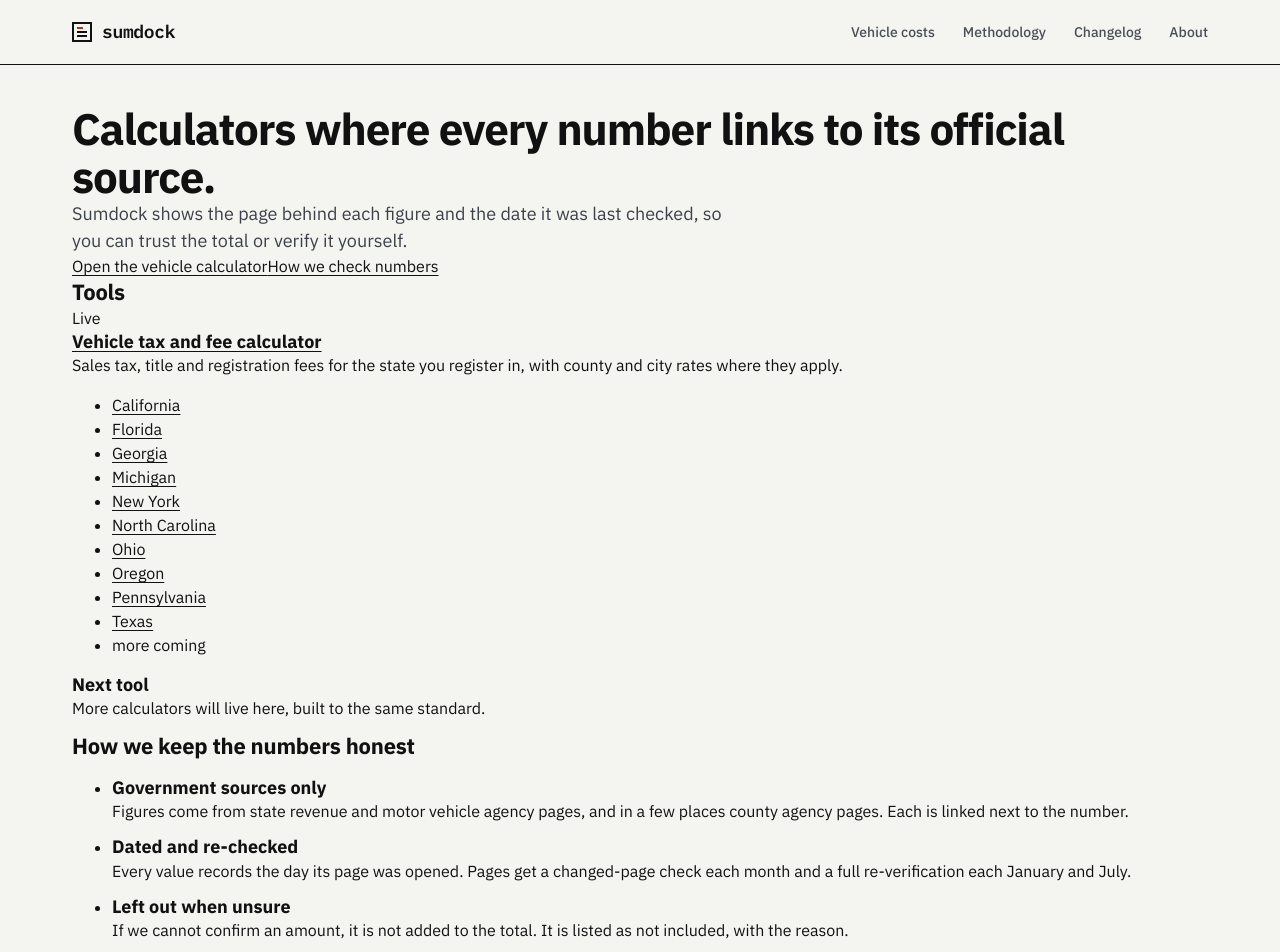
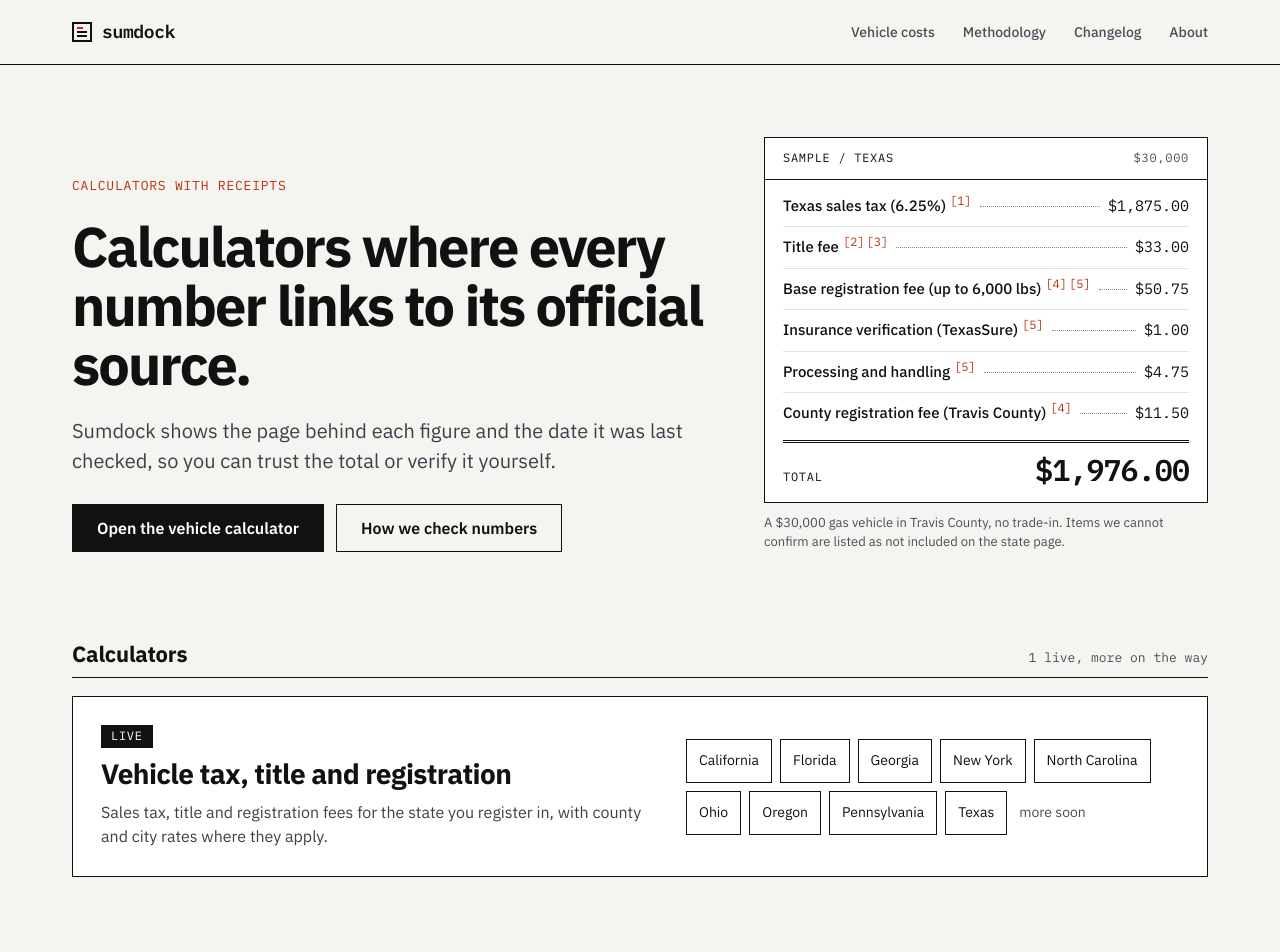
Before and after one commit to sanyamgargg/sumdock, a Next.js app: page / in a window 1280 px wide. Shown: the top 952 px of the page. Built offline with nearby package versions, Linux system fonts and the light colour scheme.

Commit message:
Statement design: home hero with sample statement from the Texas calculation
Co-Authored-By: Claude Sonnet 5.5 <noreply@anthropic.com>

```diff
--- a/app/page.tsx
+++ b/app/page.tsx
@@ -1,5 +1,10 @@
 import Link from "next/link";
+import Statement from "@/components/Statement";
+import { calculate } from "@/lib/calc";
+import { DEFAULT_INPUTS, verificationStatus } from "@/lib/content";
 import { loadStates } from "@/lib/data";
+import { usdShort } from "@/lib/format";
+import { footnotes } from "@/lib/sources";
 import { site } from "@/lib/site";
 
 const HONEST = [
@@ -19,11 +24,27 @@ const HONEST = [
 
 export default function Home() {
   const states = loadStates();
+  // States listed as live are the ones that are not still in review.
+  const live = states.filter((s) => verificationStatus(s).status !== "in-review");
+
+  // The sample statement is a real calculation on the Texas data, run when the site is built.
+  const tx = states.find((s) => s.slug === "texas");
+  const sample = tx
+    ? (() => {
+        const county = tx.counties?.fees.value && "Travis" in tx.counties.fees.value ? "Travis" : "";
+        const inputs = { ...DEFAULT_INPUTS, county };
+        const result = calculate(tx, inputs);
+        return { state: tx, inputs, result, notes: footnotes(tx, result.lines.map((l) => l.id)) };
+      })()
+    : null;
+
   return (
-    <>
-      <section className="hero hero--home">
-        <h1>Calculators where every number links to its official source.</h1>
-        <p className="lede">
+    <div className="stack stack--home">
+      <section className="hero" aria-labelledby="hero-title">
+        <div className="hero__copy">
+          <p className="hero__eyebrow label">Calculators with receipts</p>
+          <h1 id="hero-title">Calculators where every number links to its official source.</h1>
+          <p className="hero__lede">
             {site.name} shows the page behind each figure and the date it was last checked, so you can trust the total or verify it
             yourself.
           </p>
@@ -31,47 +52,59 @@ export default function Home() {
             <Link href="/vehicle/" className="btn">Open the vehicle calculator</Link>
             <Link href="/methodology/" className="btn btn--ghost">How we check numbers</Link>
           </div>
+        </div>
+        {sample && (
+          <div className="hero__sample">
+            <Statement
+              compact
+              title={`Sample / ${sample.state.name}`}
+              aside={usdShort(sample.inputs.price)}
+              lines={sample.result.lines}
+              footnoteNumbers={sample.notes.byLine}
+              linkFootnotes={false}
+              total={sample.result.total}
+              totalLabel="Total"
+            />
+            <p className="hero__caption">
+              A {usdShort(sample.inputs.price)} gas vehicle{sample.inputs.county ? ` in ${sample.inputs.county} County` : ""}, no trade-in. Items we
+              cannot confirm are listed as not included on the state page.
+            </p>
+          </div>
+        )}
       </section>
 
-      <section aria-labelledby="tools" className="tools-section">
-        <h2 id="tools" className="eyebrow">Tools</h2>
-        <div className="tools">
-          <article className="card tool-card">
-            <span className="status">Live</span>
-            <h3 className="tool-card__title">
-              <Link href="/vehicle/">Vehicle tax and fee calculator</Link>
-            </h3>
-            <p>
-              Sales tax, title and registration fees for the state you register in, with county and city rates where they apply.
-            </p>
-            <ul className="chip-list" aria-label="States available now">
-              {states.map((s) => (
-                <li key={s.slug}>
-                  <Link href={`/vehicle/${s.slug}/`}>{s.name}</Link>
-                </li>
+      <section aria-labelledby="tools" className="tools">
+        <div className="section-head">
+          <h2 id="tools">Calculators</h2>
+          <p className="section-head__meta">1 live, more on the way</p>
+        </div>
+        <article className="tool">
+          <div className="tool__copy">
+            <span className="tool__tag">Live</span>
+            <h3 className="tool__title"><Link href="/vehicle/">Vehicle tax, title and registration</Link></h3>
+            <p>Sales tax, title and registration fees for the state you register in, with county and city rates where they apply.</p>
+          </div>
+          <ul className="chips" aria-label="States available now">
+            {live.map((s) => (
+              <li key={s.slug}><Link href={`/vehicle/${s.slug}/`}>{s.name}</Link></li>
             ))}
-              <li className="chip-list__more">more coming</li>
+            <li className="chips__more">more soon</li>
           </ul>
         </article>
-
-          <article className="card tool-card tool-card--next">
-            <h3 className="tool-card__title">Next tool</h3>
-            <p>More calculators will live here, built to the same standard.</p>
-          </article>
-        </div>
       </section>
 
       <section aria-labelledby="honest" className="honest">
         <h2 id="honest">How we keep the numbers honest</h2>
-        <ul className="honest__list">
-          {HONEST.map((h) => (
-            <li key={h.title} className="card">
+        <ol className="honest__list">
+          {HONEST.map((h, n) => (
+            <li key={h.title} className="honest__item">
+              <span className="honest__num">{String(n + 1).padStart(2, "0")}</span>
               <h3>{h.title}</h3>
               <p>{h.body}</p>
             </li>
           ))}
-        </ul>
+        </ol>
       </section>
-    </>
+    </div>
   );
 }
--- a/app/styles/home.css
+++ b/app/styles/home.css
@@ -1 +1,99 @@
-/* home styles: added in a later step. */
+/* Home page: hero with sample statement, calculators list, "how we keep the numbers honest". */
+
+.stack--home { gap: 56px; }
+@media (min-width: 760px) {
+  .stack--home { gap: 88px; padding-top: 32px; }
+}
+
+.hero { display: flex; flex-direction: column; gap: 32px; }
+.hero__copy { display: flex; flex-direction: column; gap: 18px; min-width: 0; }
+.hero__eyebrow { margin: 0; color: var(--accent); }
+.hero h1 { font-size: 36px; line-height: 1.05; letter-spacing: -0.035em; }
+.hero__lede { margin: 0; max-width: 620px; color: var(--ink-body); font-size: 17px; }
+.hero__sample { min-width: 0; }
+.hero__caption { margin: 10px 0 0; color: var(--ink-muted); font-size: 13px; }
+@media (min-width: 760px) {
+  .hero h1 { font-size: 56px; }
+  .hero__lede { font-size: 20px; }
+  .hero__copy { gap: 22px; }
+}
+@media (min-width: 960px) {
+  .hero { flex-direction: row; align-items: flex-end; justify-content: space-between; gap: 48px; }
+  .hero__copy { flex: 1 1 560px; }
+  .hero__sample { flex: 1 1 360px; max-width: 460px; }
+}
+
+.btn-row { display: flex; flex-wrap: wrap; gap: 12px; margin-top: 6px; }
+.btn {
+  display: inline-flex;
+  align-items: center;
+  justify-content: center;
+  min-height: 48px;
+  padding: 0 24px;
+  border: 1px solid var(--ink);
+  background: var(--ink);
+  color: #fff;
+  font-weight: 600;
+  text-decoration: none;
+}
+.btn:hover { background: #2b2b2b; color: #fff; }
+.btn--ghost { background: transparent; color: var(--ink); }
+.btn--ghost:hover { background: var(--surface); color: var(--ink); }
+
+.tools { display: flex; flex-direction: column; gap: 18px; }
+.tool {
+  display: flex;
+  flex-wrap: wrap;
+  align-items: center;
+  gap: 20px 32px;
+  padding: 20px;
+  border: 1px solid var(--ink);
+  background: var(--surface);
+}
+.tool__copy { flex: 1 1 340px; display: flex; flex-direction: column; gap: 8px; min-width: 0; }
+.tool__copy p { margin: 0; color: var(--ink-body); }
+.tool__tag {
+  align-self: flex-start;
+  padding: 3px 10px;
+  background: var(--ink);
+  color: #fff;
+  font: 400 12px/1.4 var(--font-mono);
+  letter-spacing: 0.06em;
+  text-transform: uppercase;
+}
+.tool__title { font-size: 24px; letter-spacing: -0.02em; }
+.tool__title a { color: var(--ink); text-decoration: none; }
+.tool__title a:hover { color: var(--accent); text-decoration: underline; }
+.chips { flex: 1 1 280px; display: flex; flex-wrap: wrap; align-items: center; gap: 8px; margin: 0; padding: 0; list-style: none; }
+.chips a {
+  display: inline-flex;
+  align-items: center;
+  min-height: var(--touch);
+  padding: 0 12px;
+  border: 1px solid var(--ink);
+  color: var(--ink);
+  font-size: 14px;
+  text-decoration: none;
+}
+.chips a:hover { background: var(--ground); color: var(--accent); }
+.chips__more { padding: 0 4px; color: var(--ink-muted); font-size: 14px; }
+@media (min-width: 760px) {
+  .tool { padding: 28px; }
+  .tool__title { font-size: 28px; }
+}
+
+.honest { display: flex; flex-direction: column; gap: 22px; }
+.honest h2 { max-width: 640px; font-size: 26px; line-height: 1.1; letter-spacing: -0.025em; }
+.honest__list { display: flex; flex-direction: column; margin: 0; padding: 0; list-style: none; border-top: 1px solid var(--ink); }
+.honest__item { display: flex; flex-direction: column; gap: 8px; padding: 20px 0; border-top: 1px solid var(--hair-col); }
+.honest__item:first-child { border-top: 0; }
+.honest__num { color: var(--accent); font: 400 13px/1.4 var(--font-mono); }
+.honest__item h3 { font-size: 18px; }
+.honest__item p { margin: 0; color: var(--ink-body); }
+@media (min-width: 760px) {
+  .honest h2 { font-size: 34px; }
+  .honest__list { flex-direction: row; }
+  .honest__item { flex: 1 1 280px; padding: 24px 28px; border-top: 0; border-left: 1px solid var(--hair-col); }
+  .honest__item:first-child { padding-left: 0; border-left: 0; }
+  .honest__item:last-child { padding-right: 0; }
+}
```
Lines whose indentation alone changed are shown as unchanged.
